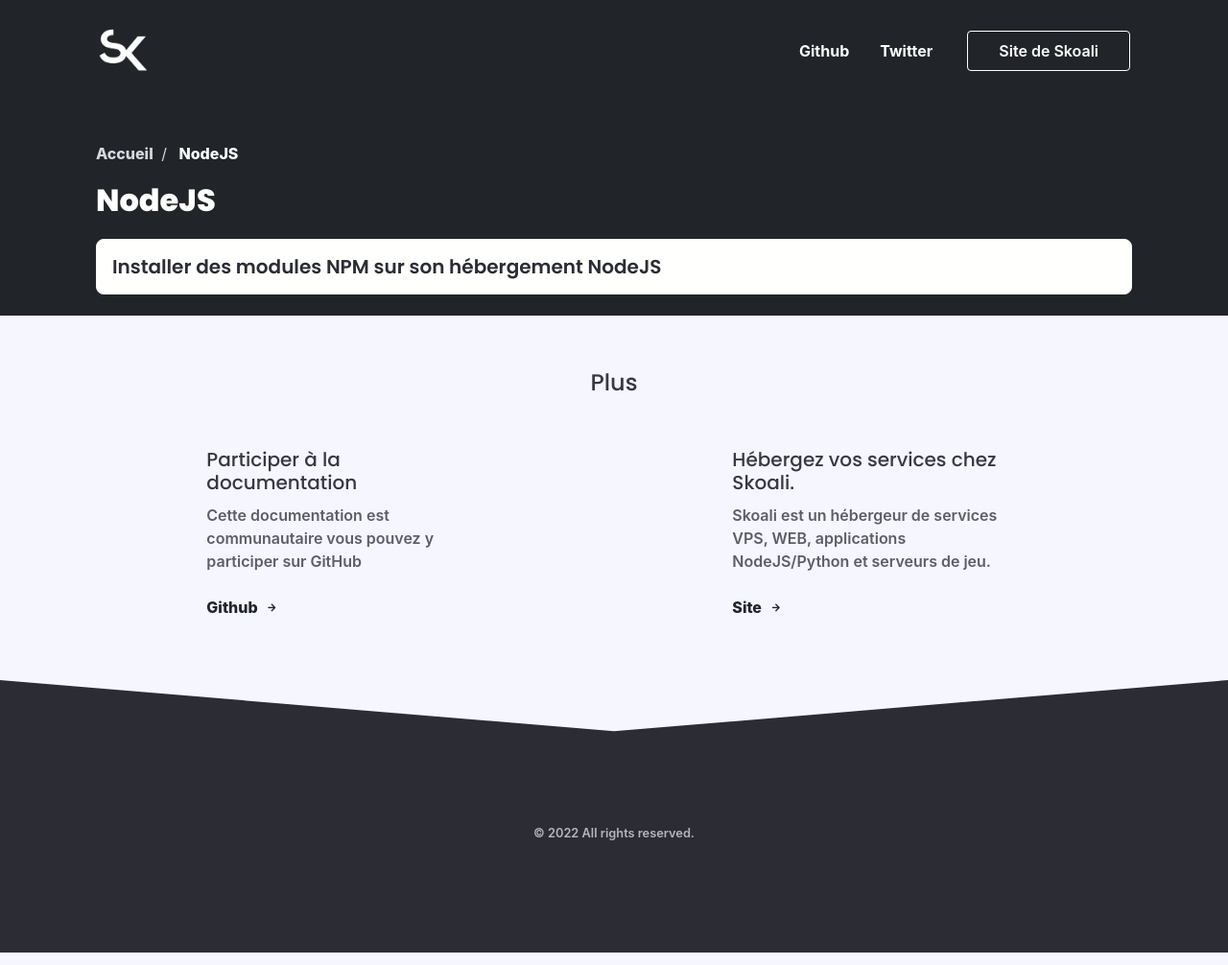
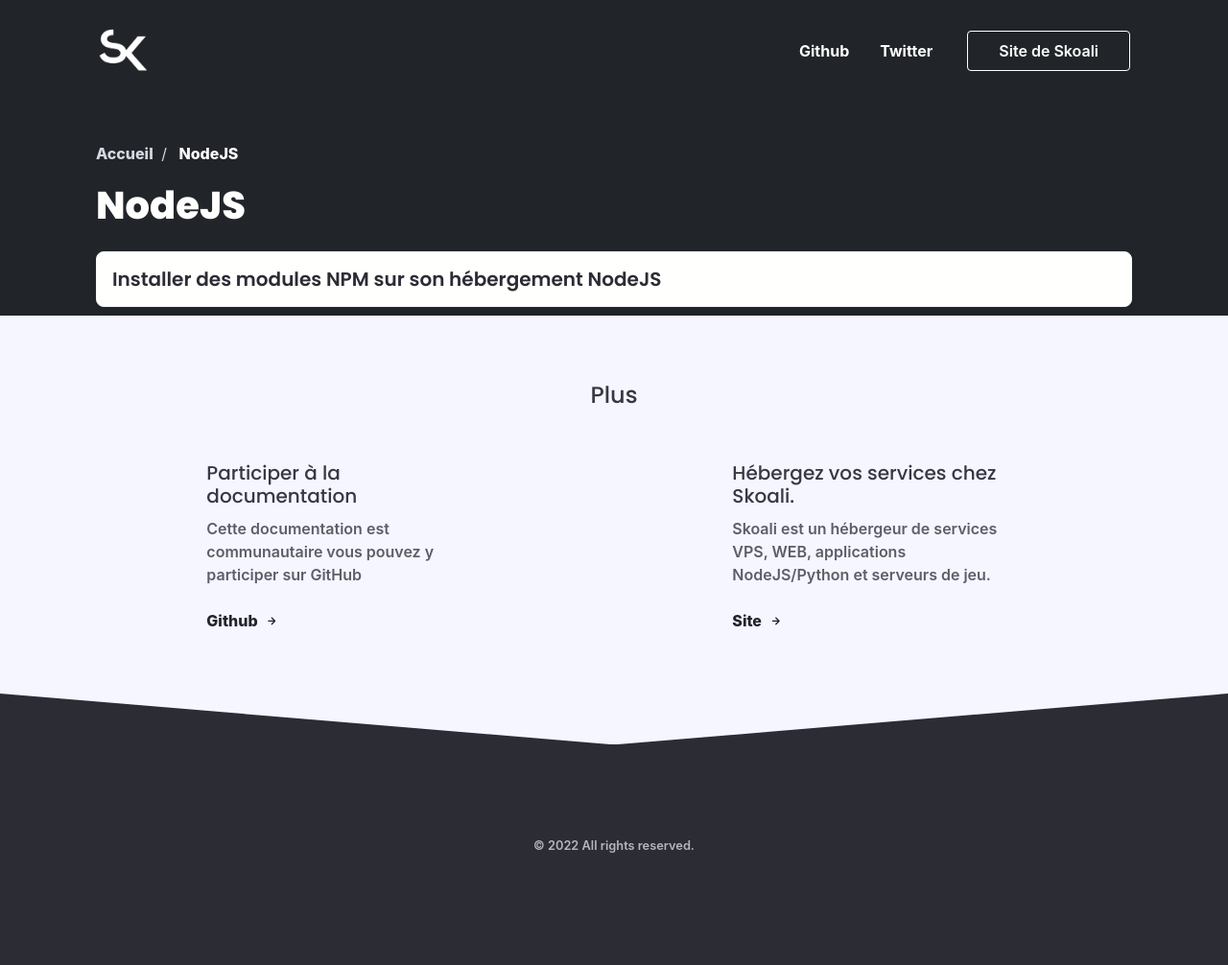
Before and after one commit to Skoali/doc, a Jekyll site: the page built from nodejs.html, in a window 1280 px wide. Shown: the whole page at 96% size. Built offline with Jekyll 4.4.1, drawn with Linux system fonts in a browser that asks for light colours; nearby versions of some CDN libraries; some web fonts are replaced.

Commit message:
Change h2 to h1 in categories pages

```diff
--- a/_layouts/category.html
+++ b/_layouts/category.html
@@ -21,7 +21,7 @@
             <a href="#">{{ page_category.name }}</a>
           </li>
         </ul>
-        <h2 class="text-light text-bold">{{ page_category.name }}</h2>
+        <h1 class="text-light text-bold">{{ page_category.name }}</h2>
       </div>
       {% if page.has-subcategories == true %}
         {% for subcategory in site.data.subcategory_list %}
--- a/_layouts/subcategory.html
+++ b/_layouts/subcategory.html
@@ -24,7 +24,7 @@
             <a href="#">{{ page_subcategory.name }}</a>
           </li>
         </ul>
-        <h2 class="text-light text-bold">{{ page_subcategory.name }}</h2>
+        <h1 class="text-light text-bold">{{ page_subcategory.name }}</h2>
         <p class="text-light mb-2">{{ page_subcategory.description }}</p>
       </div>
       {% for post in site.categories.[page.subcategory] %}
```
